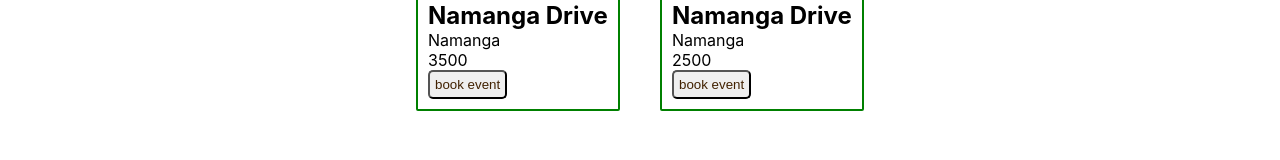
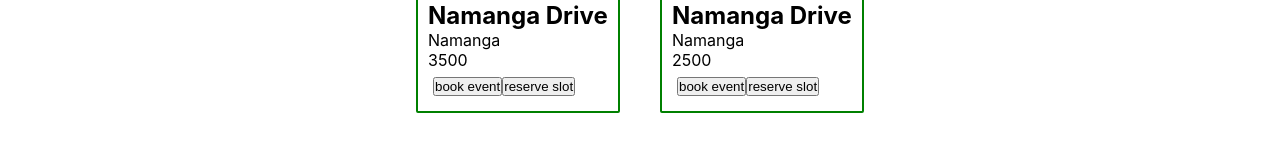
Before and after one commit to Kris-Ekiteles/ekai_empiror, a React (Create React App) app: page /event in a window 1280 px wide. Shown: the part 253-413 px from the top of the page. Built offline with nearby package versions, Linux system fonts and the light colour scheme.

Commit message:
button props added

```diff
--- a/src/components/Card.js
+++ b/src/components/Card.js
@@ -10,7 +10,10 @@ const Card = (props) => {
         <h2>{props.name}</h2>
         <p>{props.eventDescription}</p>
         <p className="price">{props.price}</p>
-        <button className="btn">{props.button}</button>
+        <div className="btn">
+          <button>{props.button}</button>
+          <button>{props.reserve}</button>
+        </div>
       </div>
     </div>
   );
```
